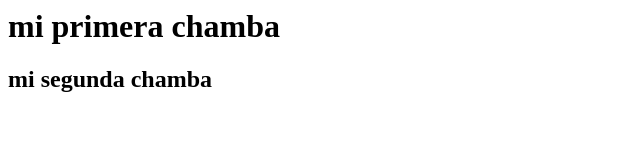
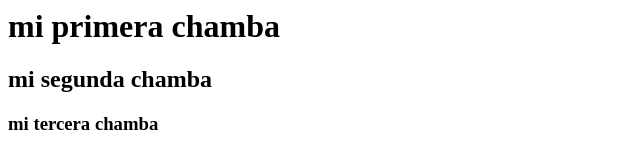
Before and after one commit to LuisFXZ/hyperblogluisxdxxdsa, a plain HTML site: page index.html in a window 1280 px wide. Shown: the whole page, without its empty margins (0-640 px from the left). Drawn offline with Linux system fonts and the light colour scheme.

Commit message:
mi tercera chamba

```diff
--- a/index.html
+++ b/index.html
@@ -1,2 +1,3 @@
 <h1> mi primera chamba </h1>
 <h2> mi segunda chamba </h2>
+<h3> mi tercera chamba </h3>
```
